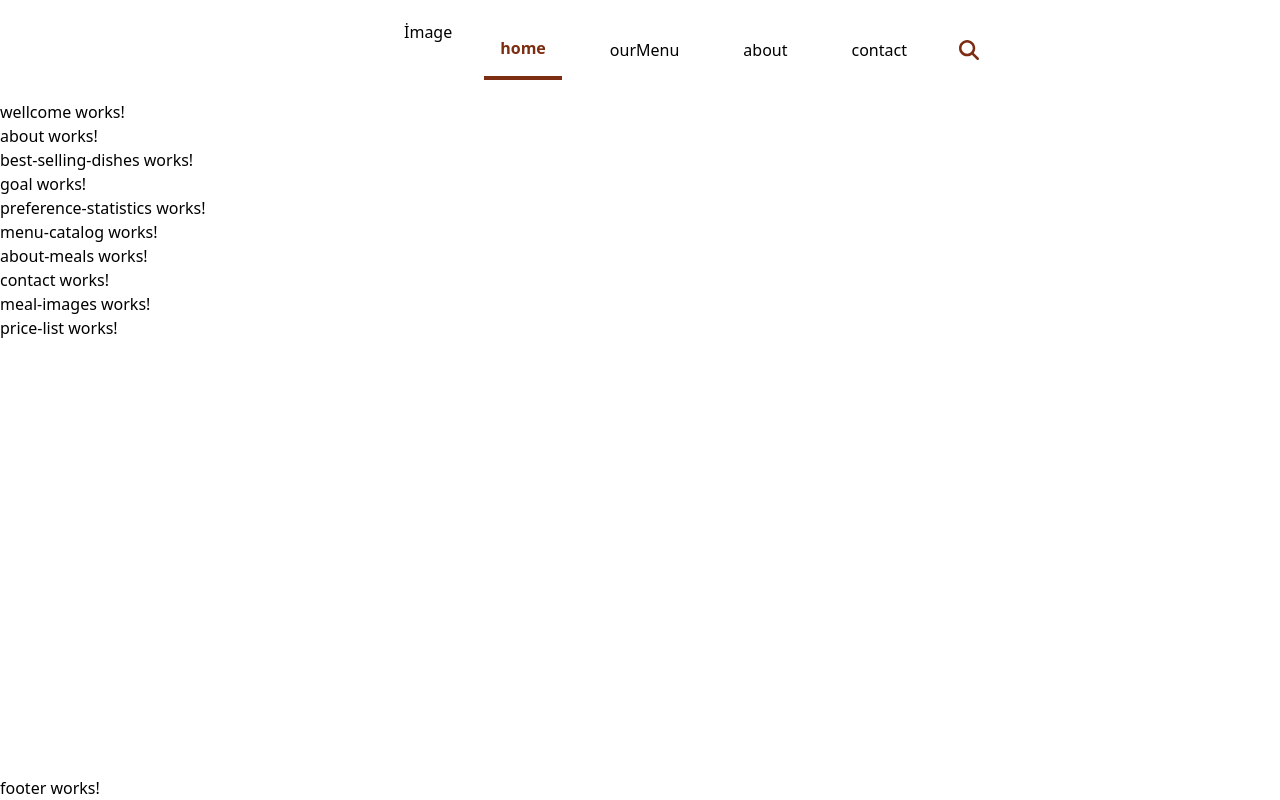
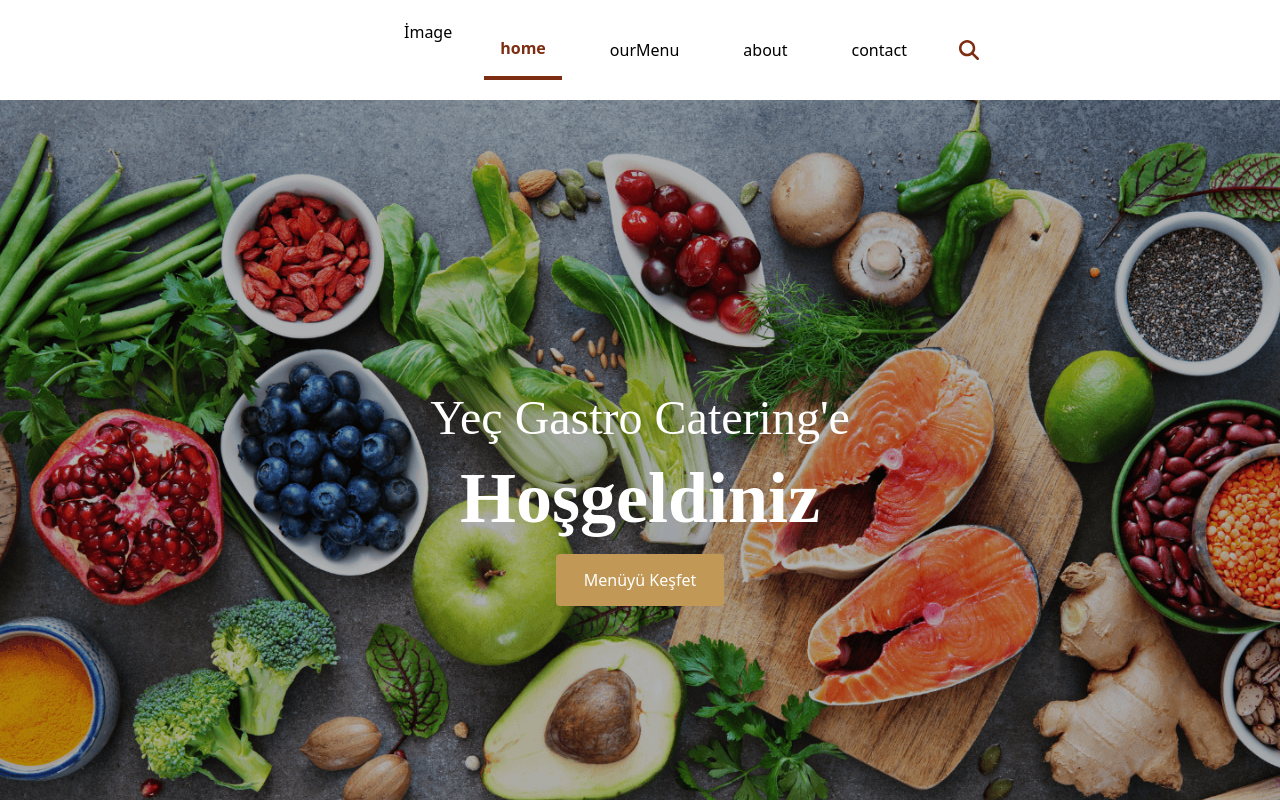
Before and after one commit to wagaxis/yecgastro, an Angular app: page / in a window 1280 px wide. Shown: the top 800 px of the page. Built offline with nearby package versions, Linux system fonts and the light colour scheme.

Commit message:
20230820-Wellcome: Completed design wellcome

```diff
--- a/src/app/components/wellcome/wellcome.component.html
+++ b/src/app/components/wellcome/wellcome.component.html
@@ -1 +1,16 @@
-<p>wellcome works!</p>
+<div
+  class="bg-wellcome bg-cover bg-no-repeat bg-center w-screen h-screen relative z-0"
+>
+  <div class="absolute opacity-30 bg-black w-full h-full -z-20"></div>
+  <div class="flex items-center justify-center w-full h-full -z-10">
+    <div class="flex flex-col items-center justify-center gap-5">
+      <div class="text-5xl text-white font-poppins">Yeç Gastro Catering'e</div>
+      <div class="text-7xl font-bold text-white font-playfair">Hoşgeldiniz</div>
+      <button
+        class="px-7 py-3.5 rounded bg-[#C19855] text-base text-white font-medium hover:bg-[#E0B87B] transition-all duration-300 ease-in-out"
+      >
+        Menüyü Keşfet
+      </button>
+    </div>
+  </div>
+</div>
--- a/tailwind.config.js
+++ b/tailwind.config.js
@@ -2,7 +2,15 @@
 module.exports = {
   content: ["./src/**/*.{html,ts}"],
   theme: {
-    extend: {},
+    extend: {
+      backgroundImage: {
+        wellcome: "url('assets/images/b.png')",
+      },
+      fontFamily: {
+        poppins: ["Poppins"],
+        playfair: ["Playfair Display"],
+      },
+    },
   },
   plugins: [],
 };
```
Also changed, not shown: src/assets/images/b.png (added).
